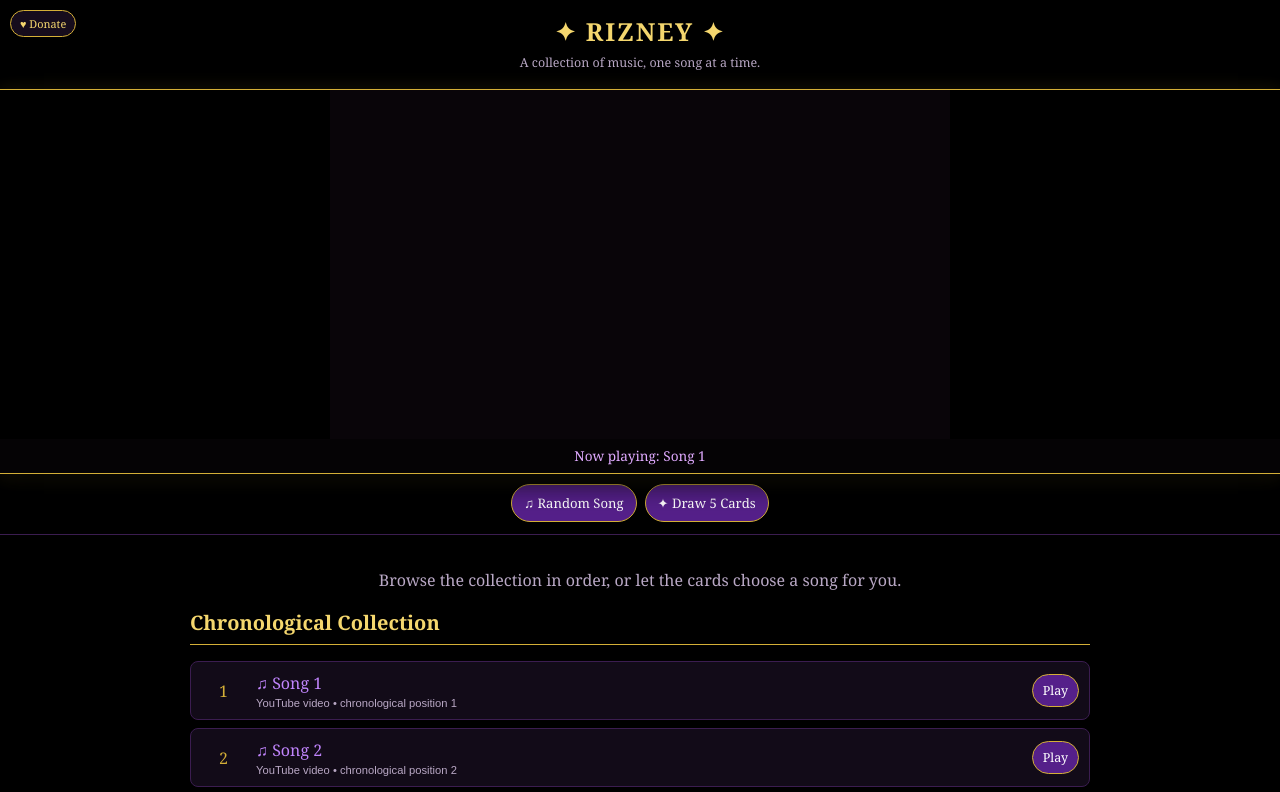
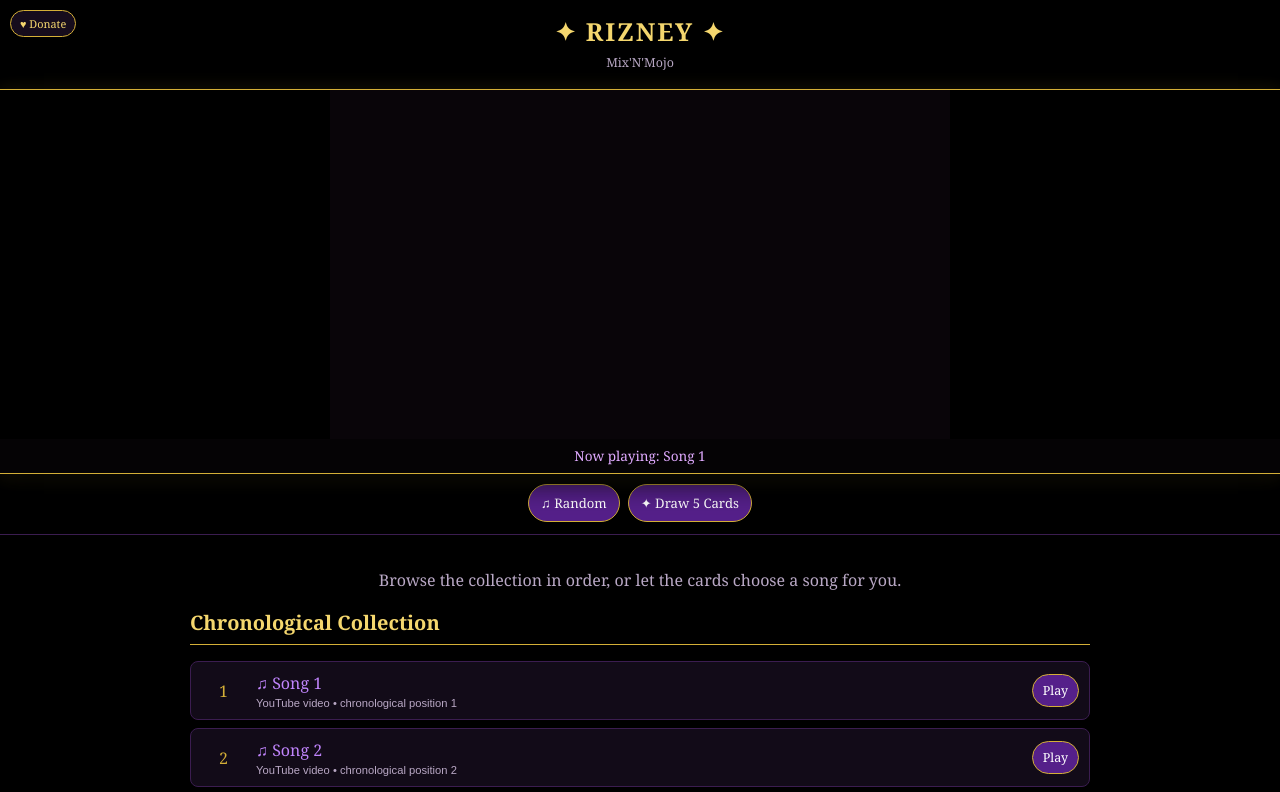
Before and after one commit to thezeusest/waltrizney, a plain HTML site: page index.html in a window 1280 px wide. Shown: the top 792 px of the page. Drawn offline with Linux system fonts and the light colour scheme.

Commit message:
Update tagline and button text in index.html

```diff
--- a/index.html
+++ b/index.html
@@ -384,7 +384,7 @@
     <h1>✦ RIZNEY ✦</h1>
 
     <div class="tagline">
-      A collection of music, one song at a time.
+      Mix'N'Mojo
     </div>
 
   </section>
@@ -420,7 +420,7 @@
   <nav class="controls" aria-label="Music controls">
 
     <button id="random-song" type="button">
-      ♫ Random Song
+      ♫ Random
     </button>
 
     <button id="draw-cards" type="button">
```
